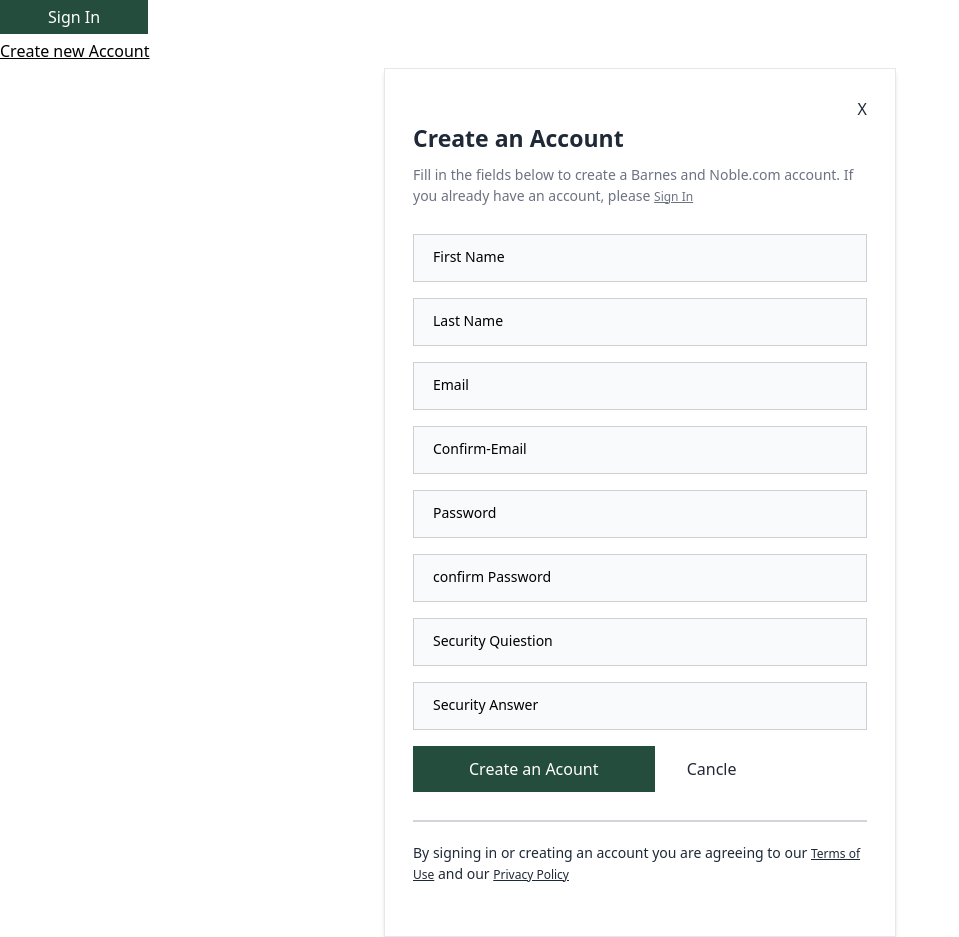
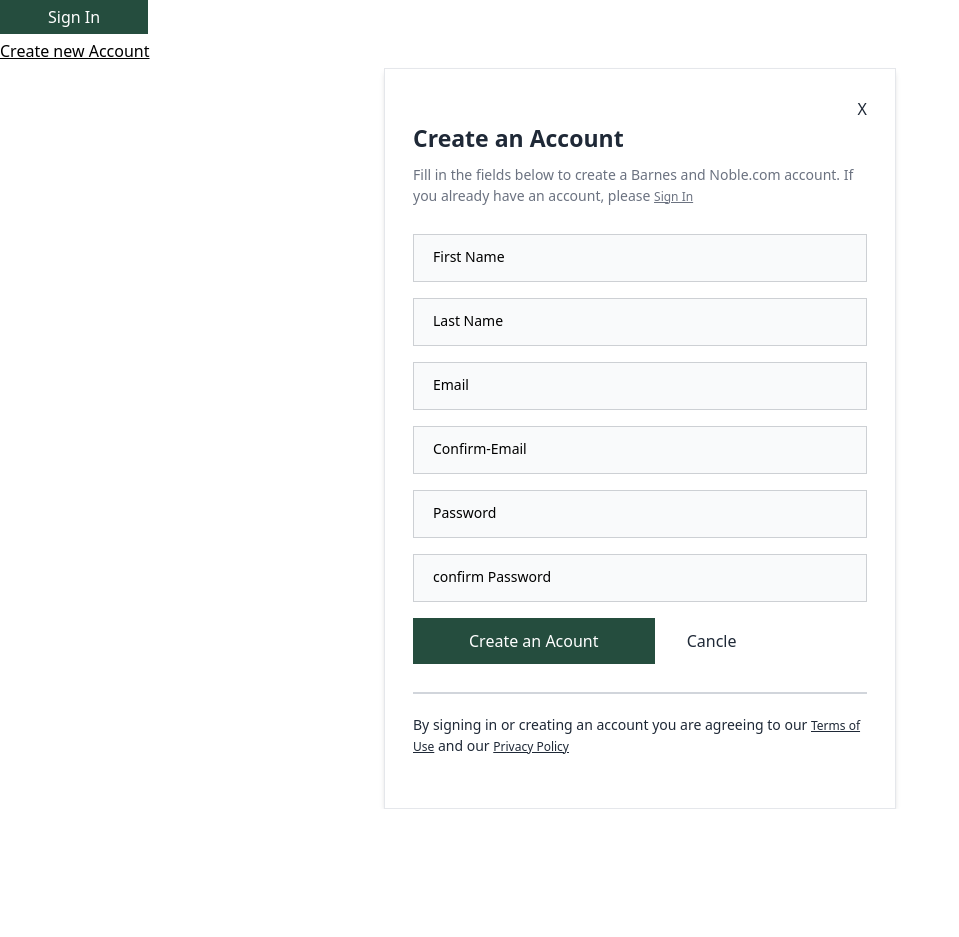
Before and after one commit to Uvacoder/abc-book-store, a React (Create React App) app: page / in a window 1280 px wide. Both pictures are taken after a click on the button "Create new Account". Shown: the whole page, without its empty margins (0-959 px from the left). After the commit the page ends 809 px from the top, so only its background shows below. Built offline with nearby package versions, Linux system fonts and the light colour scheme.

Commit message:
update signUp input form

```diff
--- a/package.json
+++ b/package.json
@@ -12,6 +12,7 @@
     "react": "^18.1.0",
     "react-dom": "^18.1.0",
     "react-hook-form": "^7.34.2",
+    "react-icons": "^4.4.0",
     "react-loader-spinner": "^5.2.1",
     "react-router-dom": "^6.3.0",
     "react-scripts": "5.0.1",
--- a/src/components/SignUp/ModalSignUp.jsx
+++ b/src/components/SignUp/ModalSignUp.jsx
@@ -1,6 +1,7 @@
 import React from 'react'
 import { Link } from 'react-router-dom';
 import'./SignUp.css'
+import { FiEyeOff } from 'react-icons/fi';
 
 const ModalSignUp = (props) => {
     const {setSignUpModal,signUpModal} =props;
@@ -62,37 +63,20 @@
        {/* ............
             /////// Password  /////
        */}
-         <div className="relative group ease-in duration-300">
+        <div className="relative group ease-in duration-300">
            <label htmlFor="name" className='absolute text-center group-hover:top-[-5px] top-3 left-5 text-[14px] text-black'>Password</label>
-         <input  type="password" class=" input w-full input-bordered focus:outline-none focus:border focus:border-black bg-gray-50 placeholder-black " />
+         <input  type="password" class=" input w-full input-bordered focus:outline-none focus:border focus:border-black bg-gray-50" />
          </div>
+
 
        {/* ............
             /////// confirm Password  /////
        */}
          <div className="relative group ease-in duration-300">
-           <label htmlFor="name" className='absolute text-center group-hover:top-[-5px] top-3 left-5 text-[14px] text-black'>confirm Password</label>
-         <input  type="password" class=" input w-full input-bordered focus:outline-none focus:border focus:border-black bg-gray-50 placeholder-black " />
-         </div>
-
-       {/* ............
-            /////// security -quiestion  /////
-       */}
-         <div className="relative group ease-in duration-300">
-           <label htmlFor="name" className='absolute text-center group-hover:top-[-5px] top-3 left-5 text-[14px] text-black'>Security Quiestion</label>
-         <input  type="select" class=" input w-full input-bordered focus:outline-none focus:border focus:border-black bg-gray-50 placeholder-black " />
+           <label htmlFor="name" className='absolute text-center group-hover:top-[-5px] top-3 left-5 text-[14px] text-black'>confirm Password </label>
+         <input  type="password" class=" input w-full input-bordered focus:outline-none focus:border focus:border-black bg-gray-50  " />
 
          </div>
-       {/* ............
-            /////// security -Answer  /////
-       */}
-         <div className="relative group ease-in duration-300">
-           <label htmlFor="name" className='absolute text-center group-hover:top-[-5px] top-3 left-5 text-[14px] text-black'>Security Answer</label>
-         <input  type="text" class=" input w-full input-bordered focus:outline-none focus:border focus:border-black bg-gray-50 placeholder-black " />
-
-         </div>
-
-
 
 
             {/* ----- signIn-modal-submit-btn------ */}
@@ -101,7 +85,7 @@
             <Link className='hover:underline px-7 text=[12px]' to='/'> Cancle</Link>
 
           </form>
-          <hr  className='border border-3 border-gray-300'/>
+          <hr  className='border border-5 border-gray-300'/>
 
           <p className='text-[14px] mt-5 mb-6'>By signing in or creating an account you are agreeing to our <Link to='/' className='text-xs underline'>Terms of Use</Link> and our  <Link to='/' className='text-xs underline'>Privacy Policy</Link> </p>
        </div>
```
Also changed, not shown: 1 other file (tests, documents, lock files or other folders).
